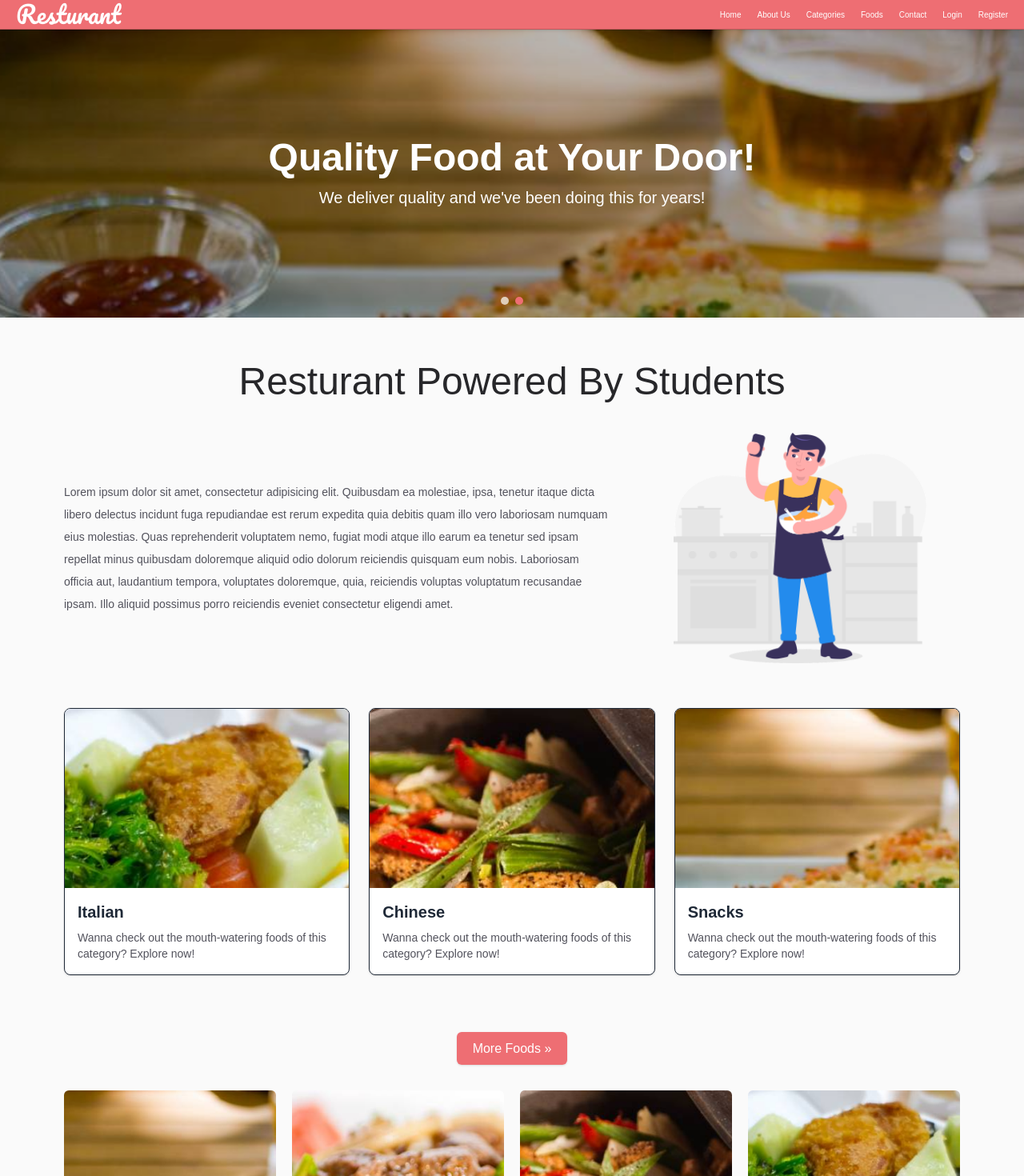
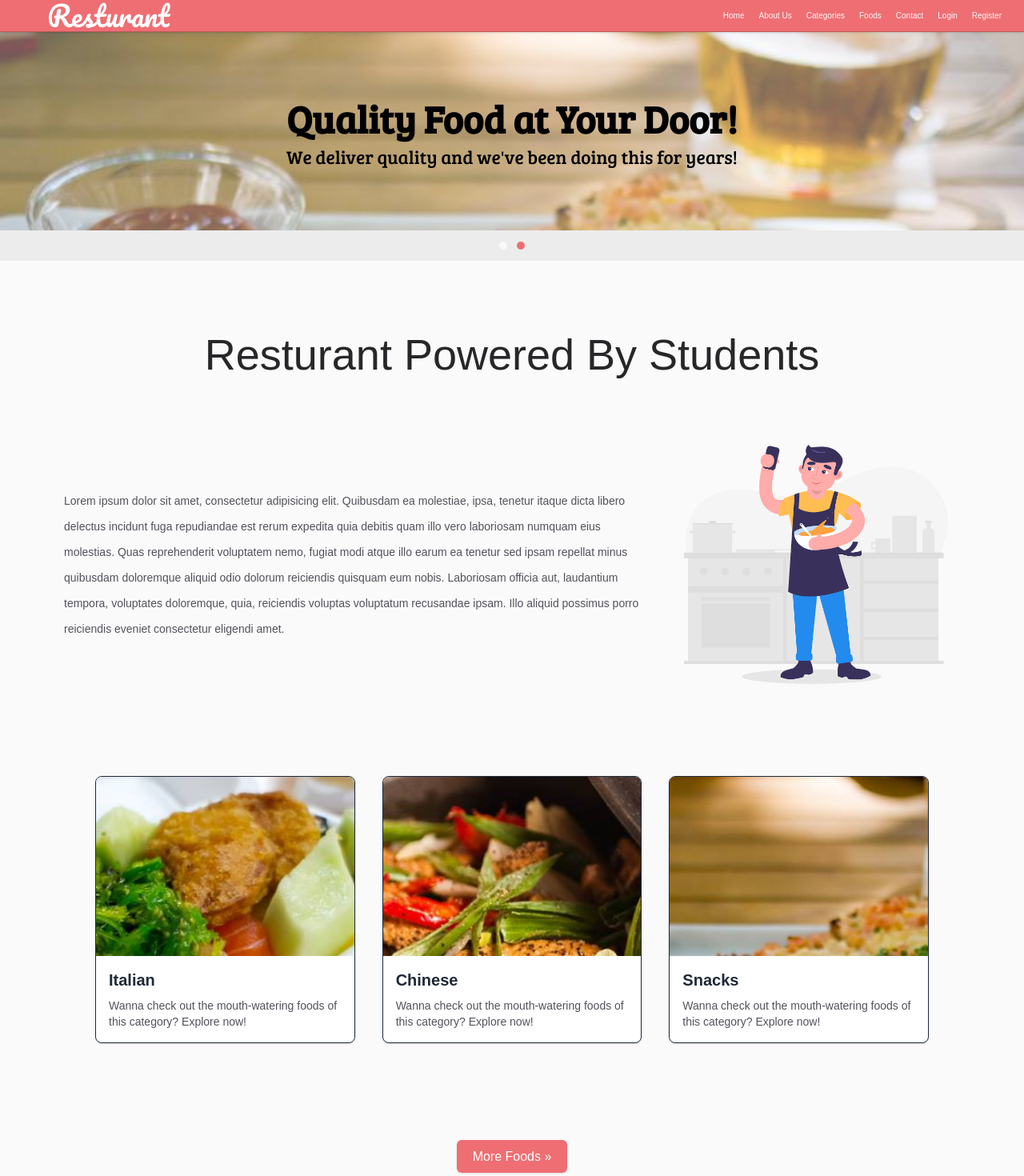
Before and after one commit to Rumman954/Restaurant-Management-System, a React (Vite) app in the folder client/: page / in a window 1280 px wide. Shown: the top 1470 px of the page at 80% size. Built offline with nearby package versions, Linux system fonts and the light colour scheme.

Commit message:
add the frontend legal value

```diff
--- a/client/index.html
+++ b/client/index.html
@@ -7,6 +7,7 @@
     <link rel="preconnect" href="https://fonts.googleapis.com" />
     <link rel="preconnect" href="https://fonts.gstatic.com" crossorigin />
     <link href="https://fonts.googleapis.com/css2?family=Pacifico&display=swap" rel="stylesheet" />
+    <link href="https://fonts.googleapis.com/css2?family=Bree+Serif&display=swap" rel="stylesheet" />
     <title>Resturant</title>
   </head>
   <body>
--- a/client/src/components/Navbar.jsx
+++ b/client/src/components/Navbar.jsx
@@ -13,11 +13,11 @@ export default function Navbar() {
 
   return (
     <header className="sticky top-0 z-30 border-b border-black/20 bg-[#ee6e73] text-white shadow-sm">
-      <nav className="mx-auto flex h-9 max-w-[1400px] items-center justify-between px-4 md:px-5">
-        <Link to="/" className="brand-logo text-3xl leading-none text-white">
+      <nav className="mx-auto flex h-[39px] w-full items-center justify-between px-5 md:px-6">
+        <Link to="/" className="brand-logo old-nav-logo-padding text-[35px] leading-none text-white">
           Resturant
         </Link>
-        <div className="hidden items-center gap-5 text-[10px] md:flex">
+        <div className="hidden items-center gap-[18px] pr-1 text-[10px] leading-none text-white/95 lg:flex">
           {navItems.map((item) => (
             <Link key={item.label} to={item.to} className="transition hover:text-white/85">
               {item.label}
--- a/client/src/index.css
+++ b/client/src/index.css
@@ -11,6 +11,26 @@ body {
   font-family: "Pacifico", cursive;
 }
 
+.old-nav-logo-padding {
+  padding-left: 0;
+}
+
+@media (min-width: 992px) {
+  .old-nav-logo-padding {
+    padding-left: 35px;
+  }
+}
+
+.old-slider-title {
+  font-size: 3rem;
+  font-family: "Bree Serif", serif;
+}
+
+.old-slider-subtitle {
+  font-size: 1.45rem;
+  font-family: "Bree Serif", serif;
+}
+
 @keyframes fadeIn {
   from {
     opacity: 0;
--- a/client/src/pages/HomePage.jsx
+++ b/client/src/pages/HomePage.jsx
@@ -51,33 +51,36 @@ export default function HomePage() {
 
   return (
     <>
-      <section className="relative h-[360px] overflow-hidden bg-black">
+      <section className="relative h-[286px] overflow-hidden bg-[#e9e9e9]">
         {slides.map((slide, index) => (
           <img
             key={slide.image}
             src={slide.image}
             alt={slide.title}
-            className={`absolute inset-0 h-full w-full object-cover transition-all duration-1000 ${
+            className={`absolute inset-x-0 top-0 h-[248px] w-full object-cover object-center transition-all duration-1000 ${
               index === activeIndex ? "scale-100 opacity-100" : "scale-105 opacity-0"
             }`}
           />
         ))}
 
-        <div className="absolute inset-0 bg-black/28" />
+        <div className="absolute inset-x-0 top-0 h-[248px] bg-white/34" />
 
-        <div className="absolute inset-0 flex flex-col items-center justify-center px-4 text-center text-white">
+        <div className="absolute inset-x-0 top-0 flex h-[248px] flex-col items-center justify-center px-4 text-center text-black">
           <h1
             key={`title-${activeIndex}`}
-            className="mb-3 animate-[fadeIn_0.7s_ease] text-4xl font-bold md:text-5xl"
+            className="old-slider-title mb-1 animate-[fadeIn_0.7s_ease] font-bold leading-tight"
           >
             {slides[activeIndex].title}
           </h1>
-          <p key={`subtitle-${activeIndex}`} className="animate-[fadeIn_0.9s_ease] text-lg md:text-xl">
+          <p
+            key={`subtitle-${activeIndex}`}
+            className="old-slider-subtitle animate-[fadeIn_0.9s_ease] leading-tight"
+          >
             {slides[activeIndex].subtitle}
           </p>
         </div>
 
-        <div className="absolute bottom-4 left-1/2 flex -translate-x-1/2 gap-2">
+        <div className="absolute inset-x-0 top-[248px] flex h-[38px] items-center justify-center gap-3 bg-[#ececec]">
           {slides.map((_, index) => (
             <button
               key={`dot-${index}`}
@@ -92,10 +95,12 @@ export default function HomePage() {
         </div>
       </section>
 
-      <section className="mx-auto max-w-6xl px-4 py-14">
-        <h2 className="mb-10 text-center text-5xl font-light text-zinc-800">Resturant Powered By Students</h2>
-        <div className="grid items-center gap-10 md:grid-cols-[1.7fr_1fr]">
-          <p className="text-center text-sm leading-7 text-zinc-600 md:text-left">
+      <section className="mx-auto max-w-6xl px-4 py-16">
+        <h2 className="mb-12 px-5 pb-[30px] pt-5 text-center text-[54px] font-light leading-tight text-zinc-800">
+          Resturant Powered By Students
+        </h2>
+        <div className="grid items-center gap-10 md:grid-cols-[2fr_1fr]">
+          <p className="mx-auto max-w-[760px] text-center text-[14px] leading-8 text-zinc-600 md:text-left">
             Lorem ipsum dolor sit amet, consectetur adipisicing elit. Quibusdam ea molestiae, ipsa, tenetur itaque
             dicta libero delectus incidunt fuga repudiandae est rerum expedita quia debitis quam illo vero
             laboriosam numquam eius molestias. Quas reprehenderit voluptatem nemo, fugiat modi atque illo earum ea
@@ -103,21 +108,21 @@ export default function HomePage() {
             Laboriosam officia aut, laudantium tempora, voluptates doloremque, quia, reiciendis voluptas voluptatum
             recusandae ipsam. Illo aliquid possimus porro reiciendis eveniet consectetur eligendi amet.
           </p>
-          <img src="/images/cooking-6668437_1280.png" alt="Cooking illustration" className="mx-auto h-72 object-contain" />
+          <img src="/images/cooking-6668437_1280.png" alt="Cooking illustration" className="mx-auto h-[300px] object-contain" />
         </div>
       </section>
 
-      <section className="mx-auto grid max-w-6xl gap-6 px-4 pb-10 md:grid-cols-3">
+      <section className="mx-auto grid max-w-6xl gap-6 px-[50px] pb-10 md:grid-cols-3">
         {featuredCategories.map((item) => (
-          <article key={item.title} className="overflow-hidden rounded-lg border bg-white shadow-sm">
-            <img src={item.image} alt={item.title} className="h-56 w-full object-cover" />
-            <div className="p-4">
-              <h3 className="text-xl font-semibold">{item.title}</h3>
-              <p className="mt-2 text-sm text-zinc-600">
-              Wanna check out the mouth-watering foods of this category? Explore now!
-            </p>
-            </div>
-          </article>
+          <div key={item.title} style={{ padding: "50px 5px" }}>
+            <article className="overflow-hidden rounded-lg border bg-white p-0 shadow-sm">
+              <img src={item.image} alt={item.title} className="h-56 w-full object-cover" />
+              <div className="p-4">
+                <h3 className="text-xl font-semibold">{item.title}</h3>
+                <p className="mt-2 text-sm text-zinc-600">Wanna check out the mouth-watering foods of this category? Explore now!</p>
+              </div>
+            </article>
+          </div>
         ))}
       </section>
 
@@ -152,13 +157,13 @@ export default function HomePage() {
         </Link>
       </section>
 
-      <section className="mx-auto grid max-w-6xl gap-6 px-4 py-14 md:grid-cols-3">
+      <section className="mx-auto grid max-w-6xl gap-6 px-[50px] py-14 md:grid-cols-3">
         {[
           { icon: "🍽️", title: "Variety of Dishes" },
           { icon: "🚚", title: "Free Delivery" },
           { icon: "😊", title: "Excellent Quality" },
         ].map((item) => (
-          <div key={item.title} className="rounded-lg bg-white p-10 text-center shadow-sm">
+          <div key={item.title} className="rounded-lg bg-white text-center shadow-sm" style={{ padding: "50px 50px" }}>
             <div className="text-5xl">{item.icon}</div>
             <h3 className="mt-4 text-xl font-semibold">{item.title}</h3>
           </div>
```
